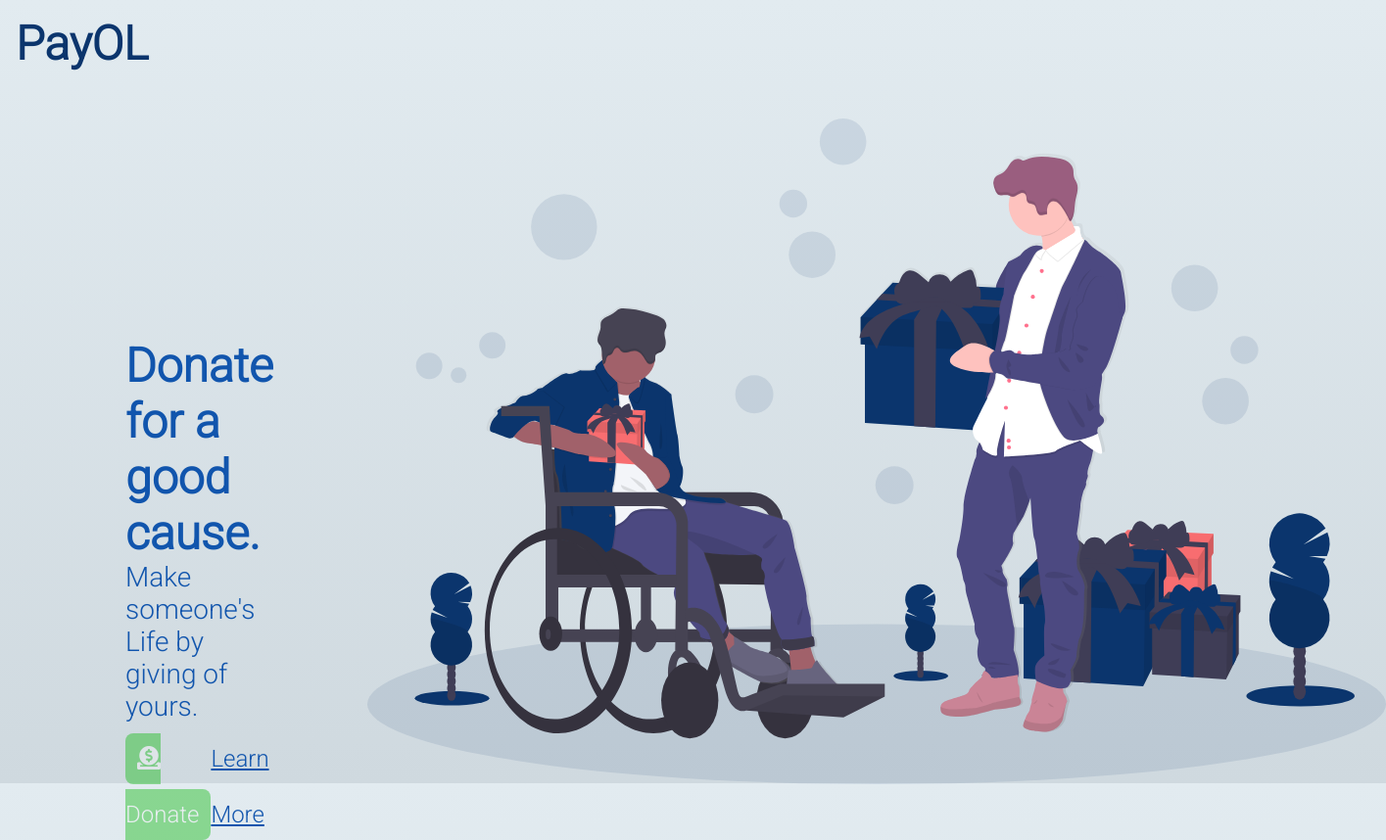
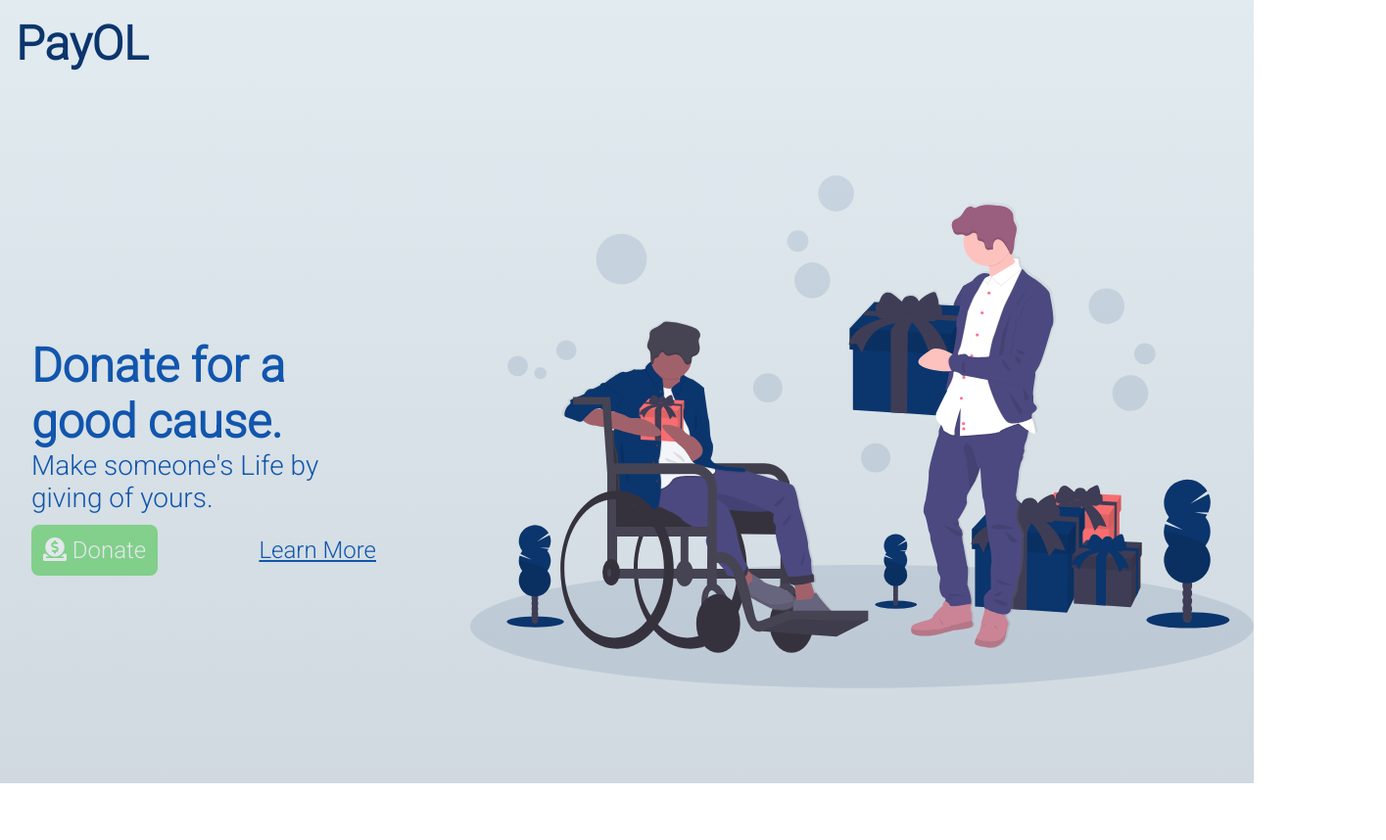
Before and after one commit to imajeed28/Payment-Gateway-Integration, a plain HTML site: page index.html in a window 1280 px wide. Shown: the whole page at 98% size, 1415 px wide, since content can reach past the window. After the commit the page ends 800 px from the top, so only its background shows below. Drawn offline with Linux system fonts and the light colour scheme.

Commit message:
Update image alignment

```diff
--- a/Assets/Modules/Styles/main.css
+++ b/Assets/Modules/Styles/main.css
@@ -25,9 +25,10 @@
 
 .home-container{
     display: flex;
+    justify-content: space-evenly;
     flex-direction: row;
     padding: 3rem 0rem 0rem 0rem;
-    margin-left: 8rem;
+    margin-left: 2rem;
 }
 
 .home-contents{
@@ -74,5 +75,6 @@
     padding-left: 6rem;
 }
 .donate-img img{
-    max-width: 65rem;
+    max-width: 50rem;
+    height: 40rem;
 }
```
